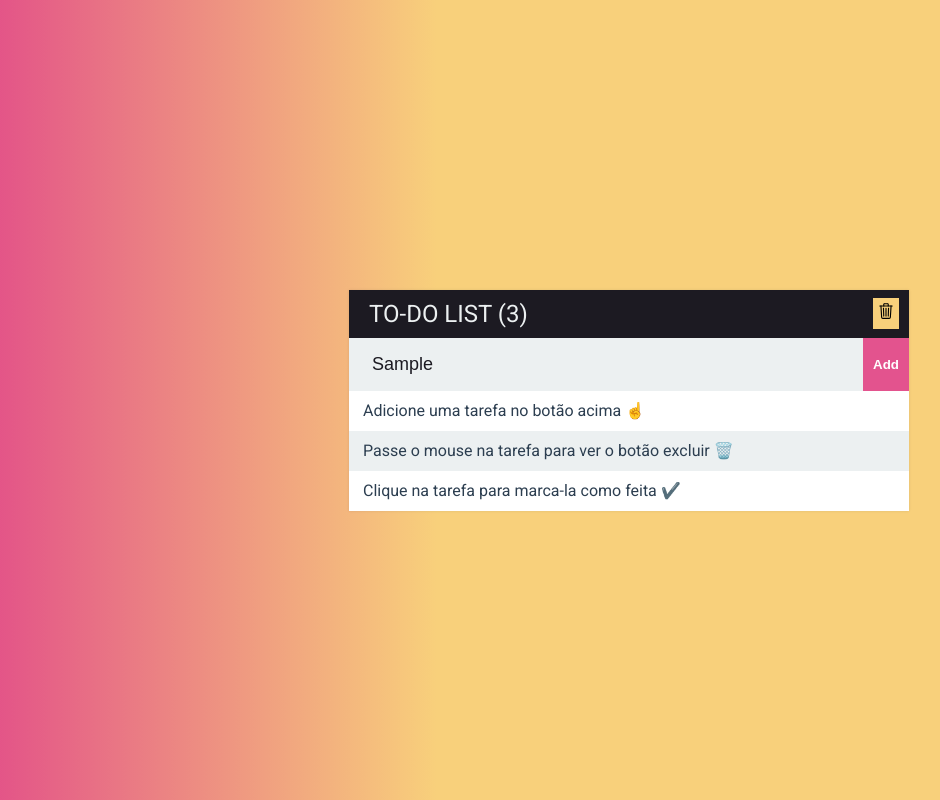
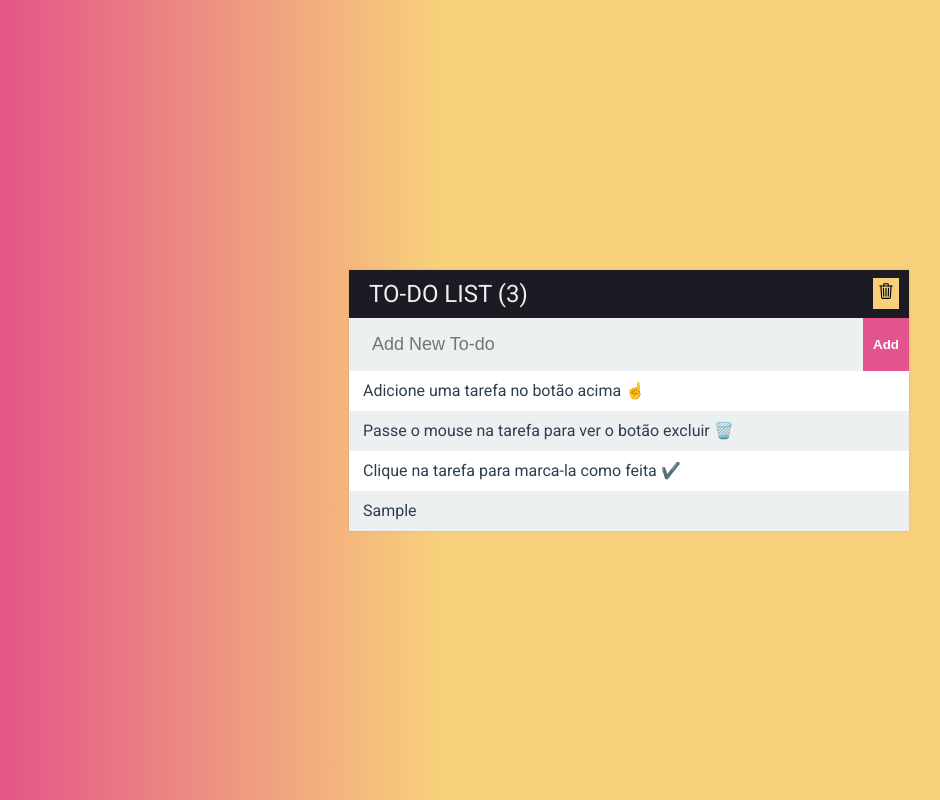
Before and after one commit to lesimoes/projeto_base_todo, a plain HTML site: page index.html in a window 1280 px wide. Both pictures are taken after typing "Sample" into the empty fields and a click on the button "Add". Shown: the whole page, without its empty margins (11-951 px from the left). Drawn offline with nearby package versions, Linux system fonts and the light colour scheme.

Commit message:
ajustado para versao inicial

```diff
--- a/assets/css/estilos.css
+++ b/assets/css/estilos.css
@@ -125,6 +125,11 @@ li:hover div.btn-delete{
 .finalizada {
     text-decoration: line-through;
     font-style: italic;
+    background-color: #A3A1AF;
+}
+
+li.finalizada:nth-child(2n){
+    background-color: #A3A1AF;
 }
 
 .header  {
--- a/assets/js/scripts.js
+++ b/assets/js/scripts.js
@@ -1,36 +1,76 @@
 let contador = 3;
 
-function finalizarTarefa (elemento) {
+function finalizarTarefa(elemento) {
 
     const li = elemento.parentNode;
     const eFinalizada = li.classList.contains("finalizada");
 
     if (eFinalizada) {
         li.classList.remove("finalizada");
-        contador ++;
-        elementoContador.innerHTML = `To-do List (${contador})`
-
+        contador++;
     } else {
         li.classList.add("finalizada");
-        contador --;
+        contador--;
     }
 
     atualizarContador();
 
 }
 
-function atualizarContador () {
+function adicionarTarefasDemo() {
+
+    const tarefas = [
+        "Adicione uma tarefa no botão acima ☝️",
+        "Passe o mouse na tarefa para ver o botão excluir 🗑️",
+        "Clique na tarefa para marca-la como feita ✔️"
+    ];
+
+    const ul = document.querySelector("ul");
+    let index = 0;
+    let tarefasHTML = "";
+    while (index < tarefas.length) {
+        tarefasHTML += `<li>
+                <div class="btn-delete">
+                    <ion-icon name="trash-outline"></ion-icon>
+                </div>
+                <span onclick="finalizarTarefa(this)">${tarefas[index]}</span>
+            </li>`;
+            index ++;
+    }
+
+    ul.innerHTML = tarefasHTML;
+}
+
+function adicionarTarefa () {
+    const input = document.querySelector("input");
+    const tarefa = input.value;
+    const ul = document.querySelector("ul");
+    ul.innerHTML += `<li>
+        <div class="btn-delete">
+            <ion-icon name="trash-outline"></ion-icon>
+        </div>
+        <span onclick="finalizarTarefa(this)">${tarefa}</span>
+    </li>`;
+
+    input.value = "";
+}
+
+function atualizarContador() {
     const elementoContador = document.querySelector("h1");
     elementoContador.innerHTML = `To-do List (${contador})`
 }
 
-function limparTarefas () {
+function limparTarefas() {
     const tarefas = document.querySelectorAll("li");
     let index = 0;
     while (index < tarefas.length) {
         tarefas[index].classList.remove("finalizada");
-        index ++;
+        index++;
     }
     contador = 0;
+
+    document.querySelector("ul").innerHTML = "";
     atualizarContador();
 }
+
+adicionarTarefasDemo();
--- a/index.html
+++ b/index.html
@@ -17,31 +17,11 @@
 
         <div class="title">
             <input type="text" placeholder="Add New To-do">
-            <button>Add</button>
+            <button onclick="adicionarTarefa()">Add</button>
         </div>
 
         <ul>
 
-            <li>
-                <div class="btn-delete">
-                    <ion-icon name="trash-outline"></ion-icon>
-                </div>
-                <span onclick="finalizarTarefa(this)">Adicione uma tarefa no botão acima ☝️</span>
-            </li>
-
-            <li>
-                <div class="btn-delete">
-                    <ion-icon name="trash-outline"></ion-icon>
-                </div>
-                <span onclick="finalizarTarefa(this)">Passe o mouse na tarefa para ver o botão excluir 🗑️</span>
-            </li>
-
-            <li>
-                <div class="btn-delete">
-                    <ion-icon name="trash-outline"></ion-icon>
-                </div>
-                <span onclick="finalizarTarefa(this)">Clique na tarefa para marca-la como feita ✔️</span>
-            </li>
         </ul>
     </div>
 
```
